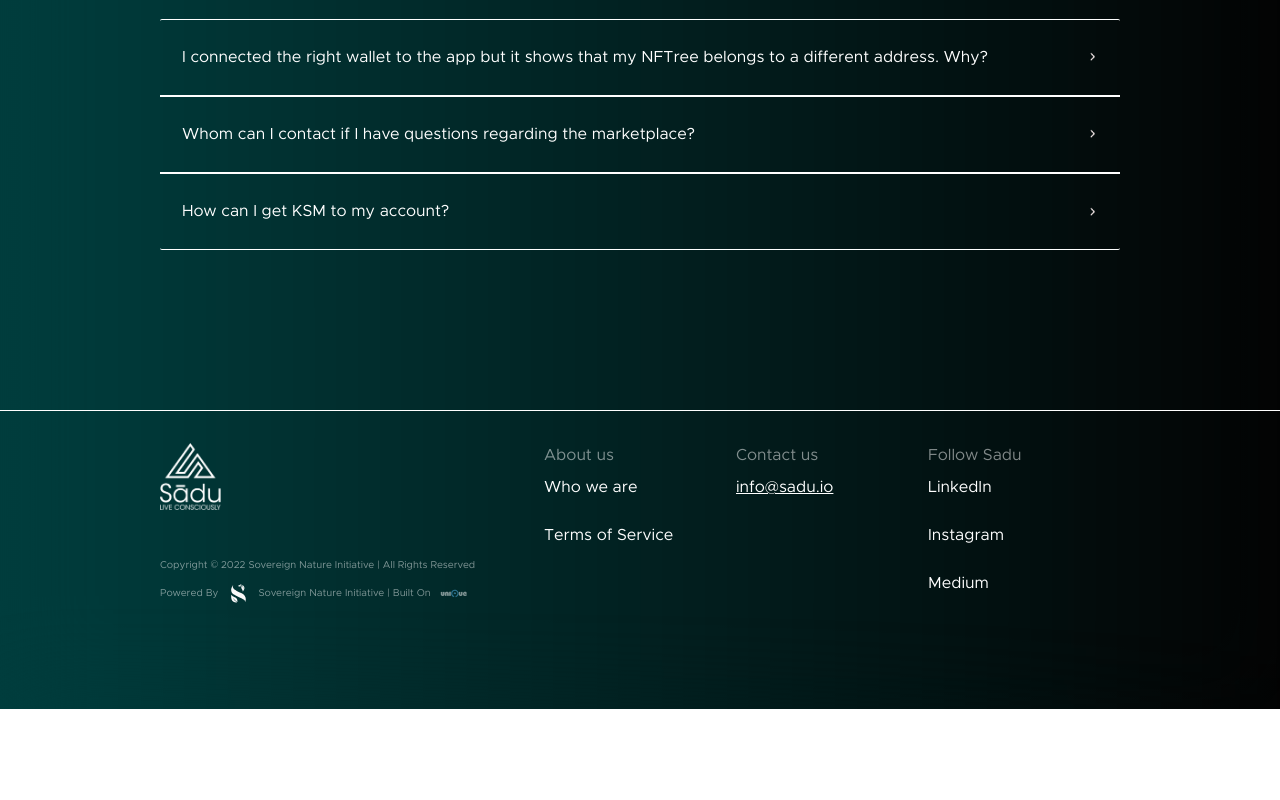
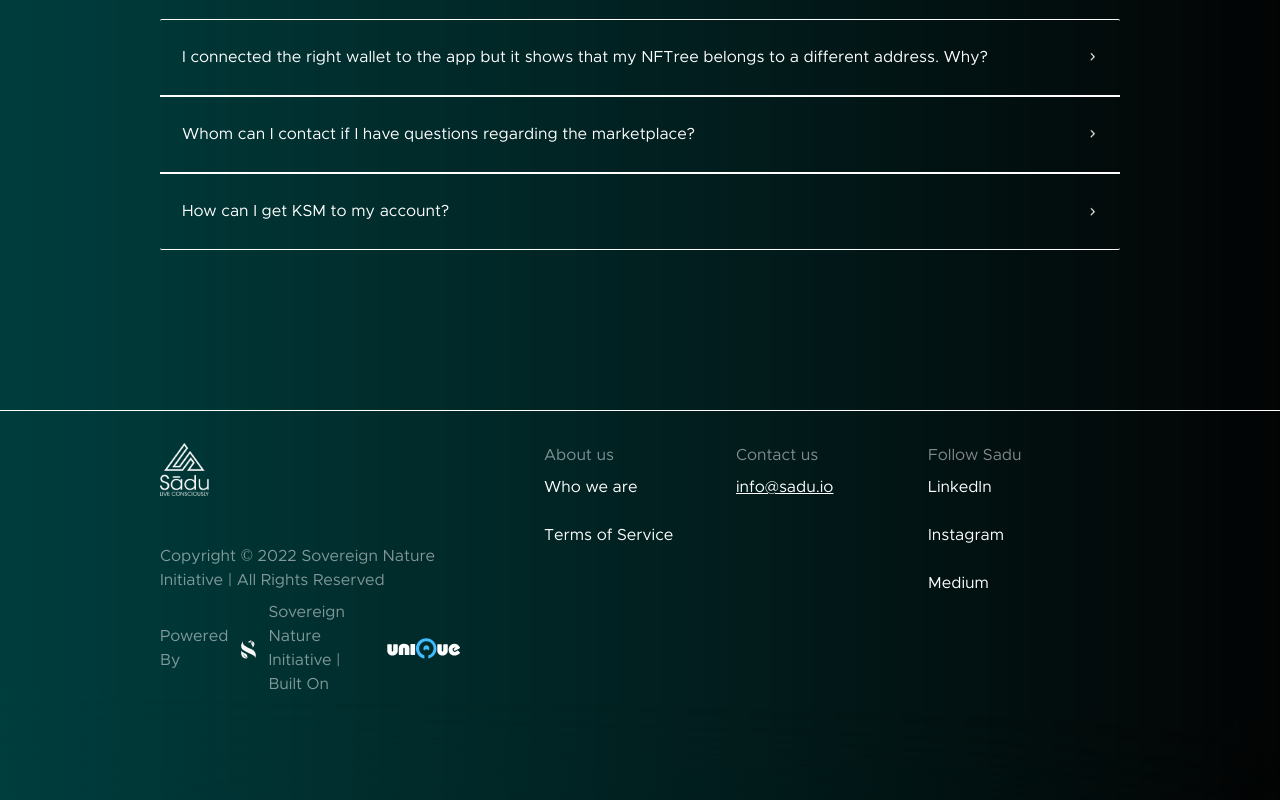
Before and after one commit to SovereignNature/sadu-landing, a React (Create React App) app: page / in a window 1280 px wide. Shown: the part 4199-4999 px from the top of the page. Before the commit the page ends 4908 px from the top, so only its background shows below. Built offline with nearby package versions, Linux system fonts and the light colour scheme.

Commit message:
feature: Include right links to the footer

```diff
--- a/src/LandingPage.js
+++ b/src/LandingPage.js
@@ -200,10 +200,11 @@ function LandingPage(){
         </div>
         <footer className="footer">
             <div className="footer__logo">
-                <img className="logo" src={logo} alt='Sadu logo'/>
+                <a href="https://sadu.app/" target="_blank"><img className="logo" src={logo} alt='Sadu logo'/></a>
                 <p>Copyright © {currentYear} Sovereign Nature Initiative | All Rights Reserved</p>
                 <p className='poweredBy'>Powered By
-                    <svg className='sni-brand' width="24" height="24" viewBox="0 0 12 14" fill="none" xmlns="http://www.w3.org/2000/svg">
+                    <a href="https://sovereignnature.com/" target="_blank">
+                        <svg className='sni-brand' viewBox="0 0 12 14" fill="none" xmlns="http://www.w3.org/2000/svg">
                         <path d="M8.56023 2.44316C8.98699 3.25123 9.20222 4.08712 8.90349 4.99074C8.91833 4.88312 8.93782 4.7755 8.94709 4.66788C8.97524 4.23566 8.91365 3.80229 8.76618 3.39502C8.66413 3.0898 8.53425 2.79478 8.4155 2.49512C8.4155 2.48862 8.40808 2.48398 8.39694 2.46821C8.35427 2.53687 8.30974 2.59995 8.27355 2.66582C8.18078 2.84024 8.07595 3.01187 7.99523 3.19371C7.83288 3.58057 7.88205 3.96558 8.06017 4.33482C8.16501 4.55006 8.29304 4.75416 8.40715 4.96476C8.47858 5.09743 8.54724 5.23195 8.6094 5.36925C8.72659 5.60627 8.78362 5.8685 8.77546 6.13278C8.84319 6.05764 8.91277 5.98342 8.97771 5.90642C9.28859 5.5514 9.52293 5.13609 9.66609 4.68644C9.7985 4.2768 9.78064 3.8334 9.61573 3.43573C9.45082 3.03807 9.14963 2.71216 8.76618 2.51646C8.70402 2.48398 8.63723 2.45894 8.57321 2.43018L8.56023 2.44316Z" fill="#FAFAFA"/>
                         <path d="M5.91992 2.81487C6.03589 2.88167 6.13516 2.94476 6.23906 3.00042C6.47808 3.13219 6.74065 3.21573 7.01187 3.24627C7.51656 3.29359 7.84034 3.11453 8.07228 2.66458C8.10289 2.60335 8.13165 2.54119 8.15948 2.47903C8.17062 2.45491 8.17618 2.42801 8.19196 2.38069C7.76612 2.76941 7.30133 2.98743 6.72613 2.85384C7.30133 2.90115 7.73736 2.62933 8.13351 2.25545C7.81993 1.9697 7.52027 1.92332 7.17144 2.11814C7.05105 2.1882 6.93573 2.26664 6.82632 2.35286C6.6083 2.53474 6.35987 2.6767 6.09248 2.7722C6.04146 2.78797 5.99136 2.79725 5.91992 2.81487Z" fill="#FAFAFA"/>
                         <path d="M5.50189 12.3951C4.28934 11.7633 3.31428 10.9163 2.9135 9.54976C2.98679 9.69542 3.05359 9.84386 3.13523 9.98395C3.46593 10.5401 3.90815 11.0218 4.43406 11.3987C4.82 11.6873 5.23099 11.9405 5.63085 12.2096C5.64542 12.2166 5.66064 12.2222 5.67631 12.2263C5.67074 12.1048 5.67631 11.9897 5.65961 11.8775C5.62806 11.5824 5.61044 11.2837 5.55013 10.9943C5.42118 10.3792 5.03431 9.94684 4.50086 9.64532C4.18914 9.46812 3.85794 9.32618 3.53787 9.1629C3.33747 9.05992 3.13801 8.9523 2.94504 8.83633C2.59878 8.64445 2.30552 8.36967 2.09152 8.03662C2.07204 8.18784 2.04977 8.33721 2.03493 8.4875C1.95277 9.18897 2.01593 9.89985 2.22048 10.5758C2.40642 11.193 2.80617 11.7237 3.34803 12.0727C3.88988 12.4218 4.53838 12.5664 5.17718 12.4805C5.28109 12.4684 5.385 12.4425 5.48797 12.423L5.50189 12.3951Z" fill="#FAFAFA"/>
@@ -221,29 +222,39 @@ function LandingPage(){
                         </filter>
                         </defs>
                         </svg>
-                    Sovereign Nature Initiative | Built On <img className="unique" src={unique} alt='unique logo'/>
-
+                        </a>
+                    Sovereign Nature Initiative | Built On
+                        <a href="https://unique.network/" target="_blank">
+                            <svg className="unique"  viewBox="0 0 120 40" xmlns="http://www.w3.org/2000/svg" fill="#FFF">
+                            <path fill-rule="evenodd" clip-rule="evenodd" d="M66.4709 34.6119C66.4709 35.0292 66.8545 35.342 67.2583 35.2365C73.8748 33.5089 78.7565 27.507 78.7565 20.3685C78.7565 11.8807 71.8552 5 63.3421 5C54.829 5 47.9277 11.8807 47.9277 20.3685C47.9277 27.671 53.0362 33.784 59.8845 35.3488C60.2837 35.44 60.6539 35.1289 60.6539 34.7194V31.0843C60.6539 30.7882 60.4556 30.5302 60.1737 30.4396C58.0052 29.7433 56.2514 28.5099 54.9122 26.7397C53.4856 24.8405 52.7723 22.6399 52.7723 20.1378C52.7723 16.8319 54.0181 14.1238 56.5096 12.0136C58.5793 10.2652 60.9352 9.39098 63.5774 9.39098C66.9832 9.39098 69.731 10.6219 71.8207 13.0838C73.5085 15.0734 74.3524 17.3695 74.3524 19.972C74.3524 22.5243 73.604 24.8103 72.107 26.8301C70.8513 28.5359 69.1323 29.7391 66.9501 30.4395C66.6685 30.5299 66.4709 30.7877 66.4709 31.0834V34.6119ZM66.275 22.4548C66.275 22.0909 65.9799 21.7958 65.6159 21.7958H61.5239C61.1599 21.7958 60.8649 22.0909 60.8649 22.4548V22.7038C60.8649 23.261 60.2335 23.539 59.9149 23.0819C59.3426 22.2608 59.0565 21.2895 59.0565 20.168C59.0565 18.8918 59.5035 17.7865 60.3977 16.852C61.2918 15.9175 62.3518 15.4502 63.5774 15.4502C64.7931 15.4502 65.848 15.9175 66.7421 16.852C67.6363 17.7865 68.0833 18.8918 68.0833 20.168C68.0833 21.2555 67.8005 22.2134 67.2348 23.0416C66.9171 23.5067 66.275 23.2309 66.275 22.6676V22.4548Z" fill="#40BCFF"></path>
+                            <path d="M4.91797 14.5678C4.91797 14.2039 5.21302 13.9088 5.57697 13.9088H10.9659C11.3299 13.9088 11.6249 14.2039 11.6249 14.5678V23.3967C11.6249 23.81 11.717 24.1365 11.9011 24.3761C12.0851 24.6097 12.3108 24.7265 12.578 24.7265C12.8511 24.7265 13.1243 24.6007 13.3974 24.3491C13.6765 24.0915 13.8161 23.7741 13.8161 23.3967V14.5678C13.8161 14.2039 14.1111 13.9088 14.4751 13.9088H19.9442C20.3082 13.9088 20.6032 14.2039 20.6032 14.5678V23.6573C20.6032 25.1607 20.2202 26.4635 19.4542 27.5657C18.6941 28.6678 17.6965 29.5004 16.4614 30.0634C15.2323 30.6265 13.9378 30.908 12.578 30.908C11.6101 30.908 10.666 30.7552 9.74556 30.4498C8.82517 30.1383 7.99979 29.6771 7.26942 29.0661C6.54498 28.4492 5.97196 27.6854 5.55037 26.775C5.12877 25.8645 4.91797 24.8253 4.91797 23.6573V14.5678Z"></path>
+                            <path d="M22.8423 29.9566C22.4783 29.9566 22.1833 29.6616 22.1833 29.2976V19.4624C22.1833 18.1386 22.5485 17.0066 23.2789 16.0662C24.0152 15.1198 24.986 14.407 26.1915 13.9278C27.3969 13.4486 28.6735 13.209 30.0215 13.209C31.3991 13.209 32.7084 13.4606 33.9495 13.9637C35.1964 14.4609 36.2029 15.2066 36.9689 16.2009C37.7409 17.1952 38.1268 18.3692 38.1268 19.723V29.2976C38.1268 29.6616 37.8318 29.9566 37.4678 29.9566H31.7404C31.3764 29.9566 31.0814 29.6616 31.0814 29.2976V20.1632C31.0814 19.8038 30.9804 19.5373 30.7786 19.3636C30.5826 19.1839 30.357 19.094 30.1016 19.094C29.8166 19.094 29.5435 19.2018 29.2822 19.4175C29.0209 19.6271 28.8903 19.8757 28.8903 20.1632V29.2976C28.8903 29.6616 28.5952 29.9566 28.2313 29.9566H22.8423Z"></path>
+                            <path d="M40.357 29.9566C39.9931 29.9566 39.698 29.6616 39.698 29.2976V14.0567C39.698 13.6927 39.9931 13.3977 40.357 13.3977H46.0132C46.3772 13.3977 46.6722 13.6927 46.6722 14.0567V29.2976C46.6722 29.6616 46.3772 29.9566 46.0132 29.9566H40.357Z"></path>
+                            <path d="M79.9767 14.5678C79.9767 14.2039 80.2717 13.9088 80.6357 13.9088H86.0246C86.3886 13.9088 86.6836 14.2039 86.6836 14.5678V23.3967C86.6836 23.81 86.7757 24.1365 86.9598 24.3761C87.1438 24.6097 87.3695 24.7265 87.6367 24.7265C87.9099 24.7265 88.183 24.6007 88.4561 24.3491C88.7352 24.0915 88.8748 23.7741 88.8748 23.3967V14.5678C88.8748 14.2039 89.1698 13.9088 89.5338 13.9088H95.0029C95.3669 13.9088 95.6619 14.2039 95.6619 14.5678V23.6573C95.6619 25.1607 95.2789 26.4635 94.5129 27.5657C93.7528 28.6678 92.7553 29.5004 91.5202 30.0634C90.291 30.6265 88.9965 30.908 87.6367 30.908C86.6688 30.908 85.7247 30.7552 84.8043 30.4498C83.8839 30.1383 83.0585 29.6771 82.3281 29.0661C81.6037 28.4492 81.0307 27.6854 80.6091 26.775C80.1875 25.8645 79.9767 24.8253 79.9767 23.6573V14.5678Z"></path>
+                            <path d="M114.017 18.9236C114.151 19.2272 114.023 19.5795 113.733 19.7394L106.497 23.7228C106.182 23.8959 105.787 23.7855 105.608 23.4745L104.545 21.6304C104.36 21.3092 104.476 20.8986 104.802 20.722L106.83 19.6232C107.216 19.4138 107.276 18.8859 106.855 18.7585C106.655 18.6979 106.439 18.6675 106.209 18.6675C105.474 18.6675 104.74 18.9998 104.005 19.6387C103.853 19.7665 103.169 20.2776 102.966 20.8143C102.84 21.121 102.865 21.4021 102.89 21.581C102.916 21.811 103.6 23.6766 104.182 24.3411C104.79 25.0311 105.474 25.3634 106.285 25.3634C107.464 25.3634 108.744 24.7086 110.072 23.399C110.336 23.1382 110.762 23.1232 111.029 23.3813L113.844 26.1048C114.074 26.3265 114.114 26.6825 113.917 26.9337C113.379 27.6214 112.709 28.2395 111.935 28.788C110.972 29.4525 109.959 29.938 108.869 30.2958C107.78 30.6281 106.691 30.807 105.601 30.807C104.512 30.807 103.498 30.6281 102.51 30.2958C101.522 29.9636 100.635 29.4525 99.8246 28.7369C99.0139 28.0468 98.3805 27.1524 97.8738 26.079C97.3924 25.0056 97.0377 23.7789 96.9617 22.3733C96.9617 22.2966 96.9617 22.271 96.9617 22.1432C96.9617 22.0155 96.9617 21.9388 96.9617 21.9388C96.9617 20.0732 97.3924 18.4631 98.2285 17.1341C99.0646 15.8052 100.154 14.7829 101.446 14.1185C102.764 13.454 104.081 13.0962 105.424 13.0962C109.448 13.0962 112.313 15.0387 114.017 18.9236Z"></path>
+                            </svg>
+                        </a>
                 </p>
             </div>
             <div className="footer__link">
                 <p>About us</p>
                 <ul>
-                    <li><a href="#">Who we are</a></li>
-                    <li><a href="#">Terms of Service</a></li>
+                    <li><a href="https://sadu.app/#team" target="_blank">Who we are</a></li>
+                    <li><a href="https://unique.network/terms/" target="_blank">Terms of Service</a></li>
                 </ul>
             </div>
             <div className="footer__link">
                 <p>Contact us</p>
                 <ul>
-                    <li><a className="link" href="#">info@sadu.io</a></li>
+                    <li><a className="link" href="mailto:info@sadu.io">info@sadu.io</a></li>
                 </ul>
             </div>
             <div className="footer__link">
                 <p>Follow Sadu</p>
                 <ul>
-                    <li><a href="#">LinkedIn</a></li>
-                    <li><a href="#">Instagram</a></li>
-                    <li><a href="#">Medium</a></li>
+                    <li><a href="https://brittanymsalas.medium.com/" target="_blank">LinkedIn</a></li>
+                    <li><a href="https://www.instagram.com/sadu_app/" target="_blank">Instagram</a></li>
+                    <li><a href="https://www.linkedin.com/company/s%C4%81du/" target="_blank">Medium</a></li>
                 </ul>
             </div>
         </footer>
--- a/src/index.css
+++ b/src/index.css
@@ -383,7 +383,7 @@ body {
 }
 
 .footer .footer__logo {
-  font-size: 1.25rem;
+  font-size: 2rem;
   padding: 2rem;
   color: rgba(255, 255, 255, 0.5);
 }
@@ -398,11 +398,14 @@ body {
 }
 
 .footer .footer__logo .poweredBy .sni-brand {
+  width: 3rem;
+  height: 3rem;
   margin-left: 1rem;
   margin-right: 1rem;
 }
 .footer .footer__logo .poweredBy .unique {
   margin-left: 1rem;
+  width: 10rem;
 }
 
 .footer .footer__link {
@@ -594,6 +597,7 @@ body {
 
   .footer .footer__logo {
     padding: 0;
+    padding-right: 10rem;
   }
 
   .footer .footer__logo .logo {
@@ -650,7 +654,7 @@ body {
   }
 
   .footer {
-    padding-left: 50rem;
-    padding-right: 50rem;
+    padding-left: 30rem;
+    padding-right: 30rem;
   }
 }
```
Lines whose indentation alone changed are shown as unchanged.
